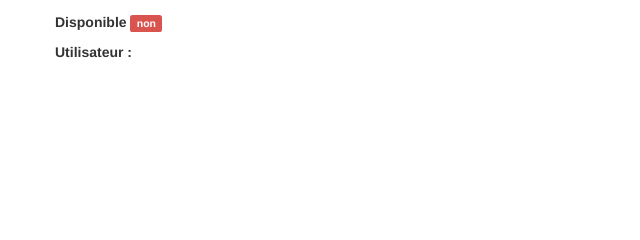
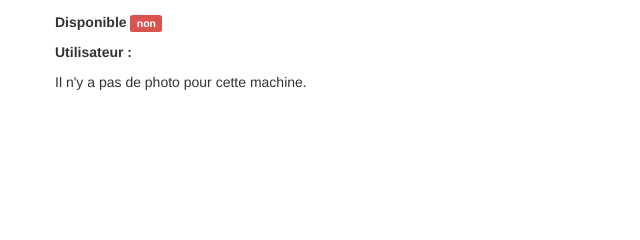
Before and after one commit to Gabouch/modso2, a Django app: template gestionMachines/templates/gestionMachines/machines/detail.html in a window 1280 px wide. Shown: the part 280-520 px from the top of the page, without its empty margins (0-640 px from the left). Run offline with Django 3.2, Linux system fonts and the light colour scheme; the template is opened without the code that fills it, so the values that code supplies are empty; some libraries are stand-ins or nearby versions.

Commit message:
Ajout de la gestion des fichiers utilisateurs en dev

```diff
--- a/gestionMachines/forms.py
+++ b/gestionMachines/forms.py
@@ -1,4 +1,4 @@
-from django.forms import ModelForm, TextInput, Textarea
+from django.forms import ModelForm, TextInput, Textarea, ImageField
 from .models import MODSOUser, Machine
 
 class MODSOUserForm(ModelForm):
@@ -19,7 +19,7 @@ class MODSOUserForm(ModelForm):
 class CreerMachineForm(ModelForm):
     class Meta:
         model = Machine
-        fields = ['nom', 'description']
+        fields = ['nom', 'description', 'photo']
         widgets = {
             'nom' : TextInput(attrs={'class': 'form-control'}),
             'description' : Textarea(attrs={'class': 'form-control'}),
--- a/gestionMachines/models.py
+++ b/gestionMachines/models.py
@@ -17,7 +17,7 @@ class Machine(models.Model):
     description = models.TextField(max_length=500)
     disponible = models.BooleanField(default=True)
     utilisateur_actuel = models.ForeignKey(User, on_delete=models.DO_NOTHING, related_name='utilisateur', null=True)
-    photo = models.ImageField(upload_to='machines', null = True)
+    photo = models.ImageField(upload_to='machines', null = True, blank=True)
 
     def __str__(self):
         return f"{self.nom}"
--- a/gestionMachines/templates/gestionMachines/machines/creermachine.html
+++ b/gestionMachines/templates/gestionMachines/machines/creermachine.html
@@ -29,7 +29,7 @@
 							</div>
 							{% endif %}
 
-							<form action="{% url 'machines:creermachine' %}" method="POST">
+							<form action="{% url 'machines:creermachine' %}" method="POST" enctype="multipart/form-data">
 								{% csrf_token %}
 								{{ form.as_p }}
 								<hr>
--- a/gestionMachines/templates/gestionMachines/machines/detail.html
+++ b/gestionMachines/templates/gestionMachines/machines/detail.html
@@ -22,6 +22,14 @@
                     <p><b>Utilisateur :</b> {{ machine.utilisateur_actuel.first_name }} {{ machine.utilisateur_actuel.last_name }}</p>
                 {% endif %}
                 </p>
+                {% if machine.photo %}
+                    <p>
+                        <b>Photo : </b>
+                        <img src="{{ machine.photo.url }}" alt="{{ machine.photo.url }}">
+                    </p>
+                {% else %}
+                    <p>Il n'y a pas de photo pour cette machine.</p>
+                {% endif %}
 
             </article>
         </div>
--- a/modso2/urls.py
+++ b/modso2/urls.py
@@ -16,6 +16,8 @@ Including another URLconf
 from django.contrib import admin
 from django.urls import path, include
 from django.views.generic import TemplateView
+from django.conf import settings
+from django.conf.urls.static import static
 
 from gestionMachines import views
 
@@ -33,4 +35,4 @@ urlpatterns = [
     path('espaceperso/suppression', views.suppressioncompte, name='suppressioncompte'),
     path('signout', views.signout, name='signout'),
     path('machines/', include('gestionMachines.urls', namespace='machines')),
-]
+] + static(settings.MEDIA_URL, document_root=settings.MEDIA_ROOT)
```
Also changed, not shown: 1 other file.
